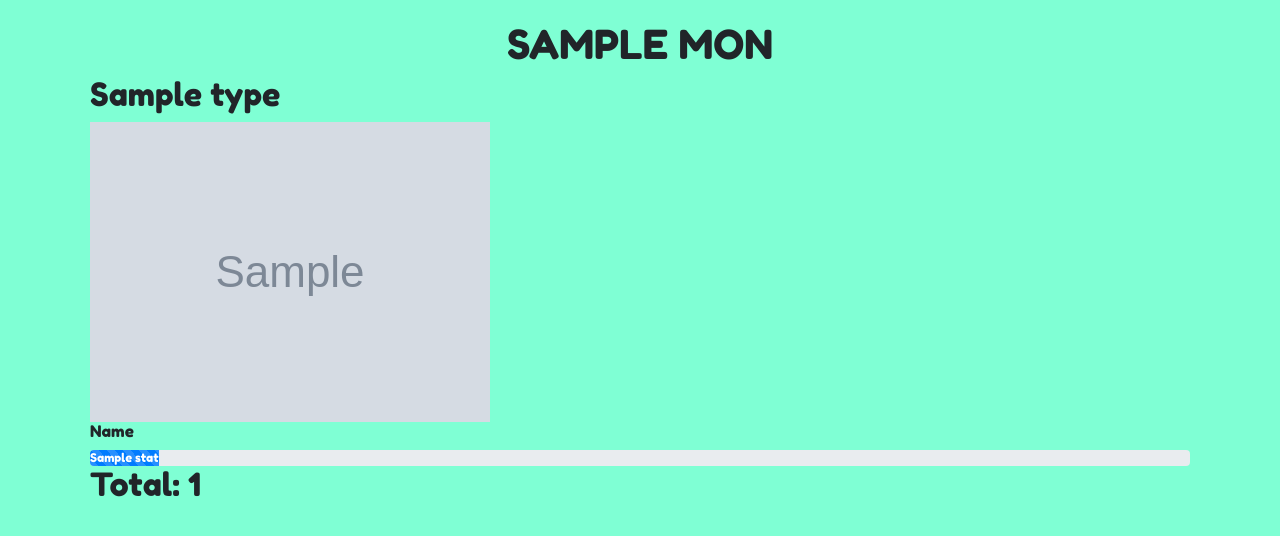
After one commit to catlikeflyer/DH-pokedex, a Flask app: template templates/pokemon.html in a window 1280 px wide. The commit adds this page. Shown: the top 536 px of the page. Run offline with Flask 2, Linux system fonts and the light colour scheme; the template is opened without the code that fills it: most values are stand-ins (such as "Sample title", 1, 10 or a date in 2020); grey boxes marked "Sample" are stand-in pictures; some libraries are stand-ins or nearby versions.

Commit message:
Added pokemon class

```diff
--- a/app.py
+++ b/app.py
@@ -1,4 +1,5 @@
 from flask import Flask, redirect, url_for, render_template, request
+from pokemon import Pokemon
 
 app = Flask(__name__)
 
@@ -9,7 +10,32 @@ def main():
 
 @app.route("/<pokemon>")
 def pokemon(pokemon):
-    pass
+    try:
+        mon = Pokemon(pokemon)
+        stats = mon.get_stats()
+        total_stats = mon.total_stats
+        max_stat = mon.max_stat
+
+        stringify_stats = lambda x: str(x*100//max_stat)
+
+        def check_style(stat):
+            if stat == "hp":
+                return "bg-secondary"
+            elif stat == "attack":
+                return "bg-success"
+            elif stat == "defense":
+                return "bg-info"
+            elif stat == "special-attack":
+                return "bg-warning"
+            elif stat == "special-defense":
+                return "bg-danger"
+            elif stat == 'speed':
+                return ""
+
+        return render_template('pokemon.html', **locals())
+
+    except:
+        raise ReferenceError("Missing template")
 
 if __name__ == "__main__":
     app.run(debug=True)
--- /dev/null
+++ b/pokemon.py
@@ -0,0 +1,36 @@
+import requests
+import json
+
+URL = "https://pokeapi.co/api/v2/pokemon"
+
+def load_pokemon_info(pokemon: str):
+    call = requests.get(URL+"/"+pokemon)
+    data = json.loads(call.text)
+
+    return data
+
+class Pokemon:
+    def __init__(self, pokemon):
+        self.data = load_pokemon_info(pokemon)
+        self.name = self.data['species']['name']
+        self.image = self.data["sprites"]["other"]["official-artwork"]["front_default"]
+
+        if len(self.data["types"]) < 2:
+            self.types = [self.data["types"][0]["type"]["name"]]
+        else:
+            self.types = [self.data["types"][0]["type"]["name"], self.data["types"][1]["type"]["name"]]
+
+        self.icon = self.data["sprites"]["versions"]["generation-vii"]["icons"]["front_default"]
+
+    def get_stats(self):
+        self.total_stats = 0
+        self.stats = {}
+        self.max_stat = 0
+
+        for i in self.data['stats']:
+            self.stats[i['stat']['name']] = i['base_stat']
+            self.total_stats += i['base_stat']
+            if i['base_stat'] > self.max_stat:
+                self.max_stat = i['base_stat']
+
+        return self.stats
--- a/templates/base.html
+++ b/templates/base.html
@@ -4,6 +4,9 @@
         <meta charset="UTF-8">
         <meta http-equiv="X-UA-Compatible" content="IE=edge">
         <meta name="viewport" content="width=device-width, initial-scale=1.0">
+        <link href="https://cdn.jsdelivr.net/npm/bootstrap@5.0.0-beta1/dist/css/bootstrap.min.css" rel="stylesheet" integrity="sha384-giJF6kkoqNQ00vy+HMDP7azOuL0xtbfIcaT9wjKHr8RbDVddVHyTfAAsrekwKmP1" crossorigin="anonymous">
+        <link rel="stylesheet" href="https://maxcdn.bootstrapcdn.com/bootstrap/4.0.0/css/bootstrap.min.css" integrity="sha384-Gn5384xqQ1aoWXA+058RXPxPg6fy4IWvTNh0E263XmFcJlSAwiGgFAW/dAiS6JXm" crossorigin="anonymous">
+        <link rel="stylesheet" href="https://cdnjs.cloudflare.com/ajax/libs/font-awesome/4.7.0/css/font-awesome.min.css">
         <link rel="stylesheet" href="{{ url_for('static', filename='style.css') }}">
         <link rel="preconnect" href="https://fonts.gstatic.com">
         <link href="https://fonts.googleapis.com/css2?family=Fredoka+One&display=swap" rel="stylesheet">
--- /dev/null
+++ b/templates/pokemon.html
@@ -0,0 +1,21 @@
+{% extends 'base.html' %}
+{% block content %}
+    <div class="container">
+        <h1>{{ mon.name.capitalize() }}</h1>
+        <div class="type-container">
+        {% for type in mon.types %}
+            <div class="typebox {{ type }}">
+                <h2 class="typetext">{{ type.capitalize() }}</h2>
+            </div>
+        {% endfor %}
+        </div>
+        <img class="result-image" src="{{ mon.image }}"/>
+        {% for stat in stats.keys() %}
+            <h6>{{ stat.capitalize() }}</h6>
+            <div class="progress">
+                <div class="progress-bar progress-bar-striped {{check_style(stat)}}" role="progressbar" style="width: {{ stringify_stats(stats[stat]) }}%" aria-valuenow="{{ stringify_stats(stats[stat]) }}" aria-valuemin="0" aria-valuemax="100">{{ stats[stat] }}</div>
+            </div>
+        {% endfor %}
+        <h2>Total: {{ total_stats }}</h2>
+    </div>
+{% endblock content %}
```
